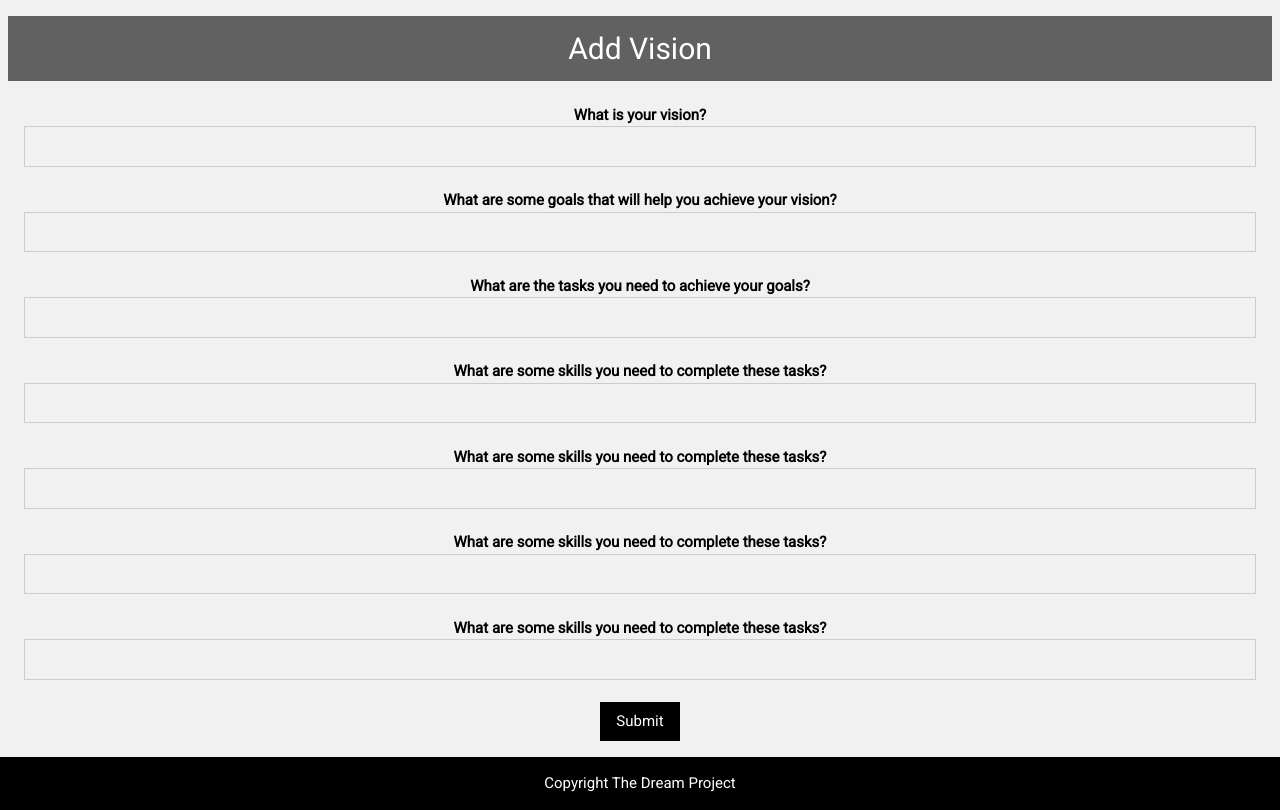
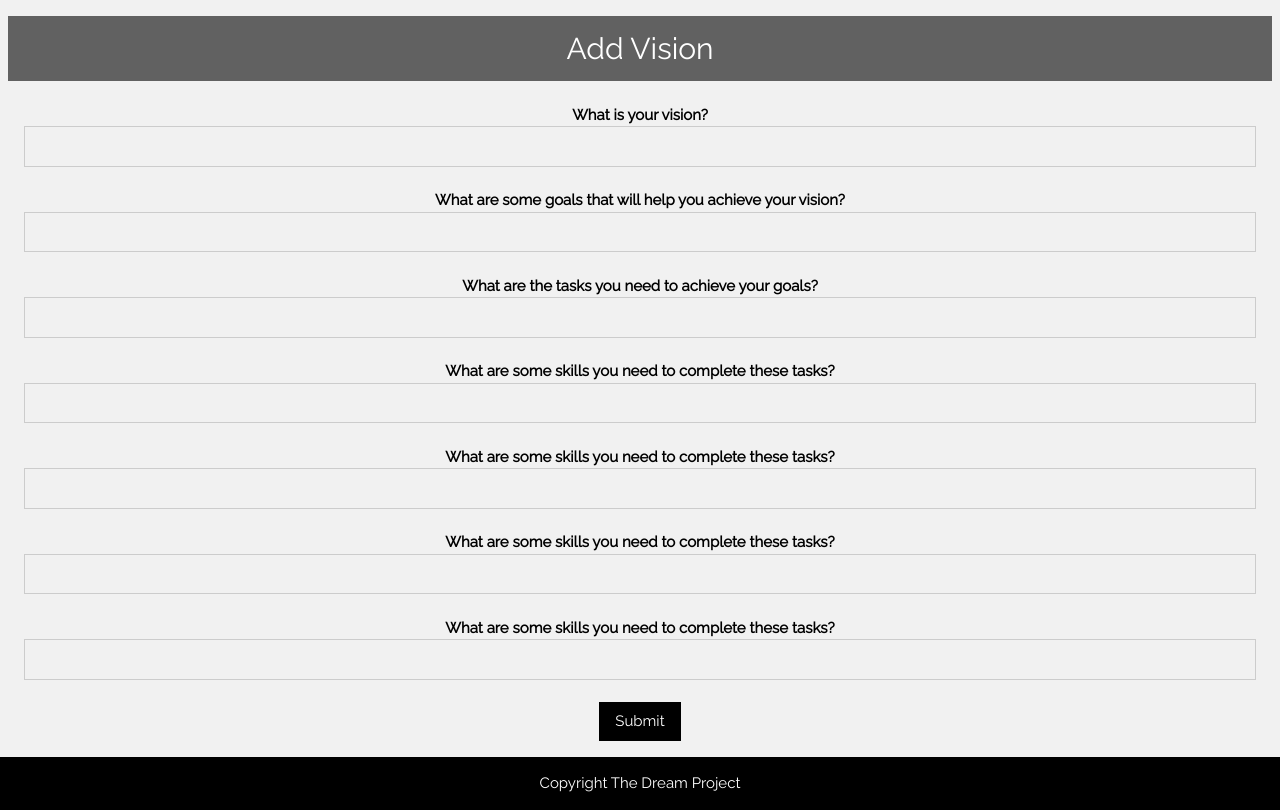
Before and after one commit to Josecruz-MVP/RememberTheCoders, a Django app: page /dream/addvision/ in a window 1280 px wide. Run offline with Django 4.2, Linux system fonts and the light colour scheme; parts of the project's set-up code (start-up, migrations or seed data) failed here and were passed over.

Commit message:
cleaned up code and wrote out comments

```diff
--- a/TheDreamProject/vision_app/templates/add_vision.html
+++ b/TheDreamProject/vision_app/templates/add_vision.html
@@ -5,21 +5,19 @@
 <meta charset="UTF-8">
 <meta name="viewport" content="width=device-width, initial-scale=1">
 <link rel="stylesheet" href="https://www.w3schools.com/w3css/4/w3.css">
-<link rel='stylesheet' href='https://fonts.googleapis.com/css?family=Roboto'>
+<link rel='stylesheet' href='https://fonts.googleapis.com/css?family=Raleway'>
 <link rel="stylesheet" href="https://cdnjs.cloudflare.com/ajax/libs/font-awesome/4.7.0/css/font-awesome.min.css">
 <style>
-html,body,h1,h2,h3,h4,h5,h6 {font-family: "Roboto", sans-serif}
+html,body,h1,h2,h3,h4,h5,h6 {font-family: "Raleway", sans-serif}
 </style>
 </head>
 <body class="w3-light-grey">
 
-<!-- Page Container -->
+<!-- Start Add Vision Container -->
 <div class="w3-content w3-margin-top" style="max-width:1400px;">
 
-  <!-- The Grid -->
+
   <div class="w3-row-padding">
-
-    <!-- Left Column -->
 
 
     <div class="w3-container w3-black w3-center w3-dark-grey">
@@ -27,6 +25,7 @@ html,body,h1,h2,h3,h4,h5,h6 {font-family: "Roboto", sans-serif}
 
     </div>
 
+<!-- Django forms needed here -->
     <form class="w3-container w3-center">
       <br>
       <label class="w3-text-black"><b>What is your vision?</b></label>
@@ -66,13 +65,9 @@ html,body,h1,h2,h3,h4,h5,h6 {font-family: "Roboto", sans-serif}
 
       <button class="w3-btn w3-black">Submit</button>
     </form>
+<!-- Django forms needed from here up -->
 
 
-
-    <!-- Right Column -->
-
-
-  <!-- End Grid -->
   </div>
 
   <!-- End Page Container -->
--- a/TheDreamProject/vision_app/views.py
+++ b/TheDreamProject/vision_app/views.py
@@ -2,6 +2,7 @@
 # Create your views here.
 from django.shortcuts import render
 from django.views import View
+from django.views import Task
 
 
 # Create your views here.
```
Also changed, not shown: TheDreamProject/vision_app/templates/home.html (+14 -14 lines).
